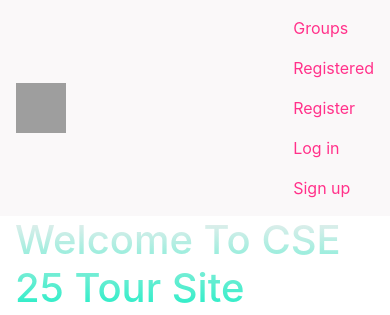
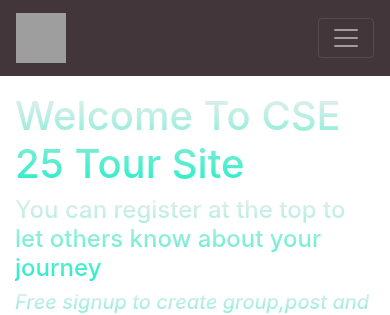
Before and after one commit to GentleBreez3/JU-CSE-Tour-Site, a Django app: page / in a window 390 px wide. Shown: the top 315 px of the page. Run offline with Django 3.2, Linux system fonts and the light colour scheme; some libraries are stand-ins or nearby versions; grey boxes are pictures that could not be loaded.

Commit message:
Navbar responsiveness modification

```diff
--- a/Codebase/simplesocial/templates/base.html
+++ b/Codebase/simplesocial/templates/base.html
@@ -17,14 +17,17 @@
 
   </head>
   <body class='loader'>
-    <nav class="navbar navbar-expand-lg bg-light mynav" role="navigation" id="navbar">
+    <nav class="navbar navbar-expand-lg navbar-dark bg-dark mynav" role="navigation" id="navbar">
       <div class="container">
         <div class="navbar-nav align-items-center">
           <a class="navbar-brand mynav" href="{% url 'home' %}">
             <img height="50" width="50" src="{% static 'img/travel_logo.png' %}" alt="logo">
         </a>
         </div>
-        <div class="navbar-nav ml-auto">
+        <button class="navbar-toggler" type="button" data-toggle="collapse" data-target="#navbarsExampleDefault" aria-controls="navbarsExampleDefault" aria-expanded="false" aria-label="Toggle navigation">
+        <span class="navbar-toggler-icon"></span>
+      </button>
+        <div class="navbar-nav ml-auto collapse navbar-collapse flex-grow-0" id="navbarsExampleDefault">
           {% if user.is_authenticated and request.user.is_superuser %}
             <a class="nav-item nav-link" href="{% url 'posts:create' %}" class="btn btn-simple">Post</a>
             <a class="nav-item nav-link" href="{% url 'groups:all' %}" class="btn btn-simple">Groups</a>
@@ -51,7 +54,7 @@
         </div>
       </div>
     </nav>
-
+    <p></p>
     <div class="container mycontent">
       {% block content %}
 
```
